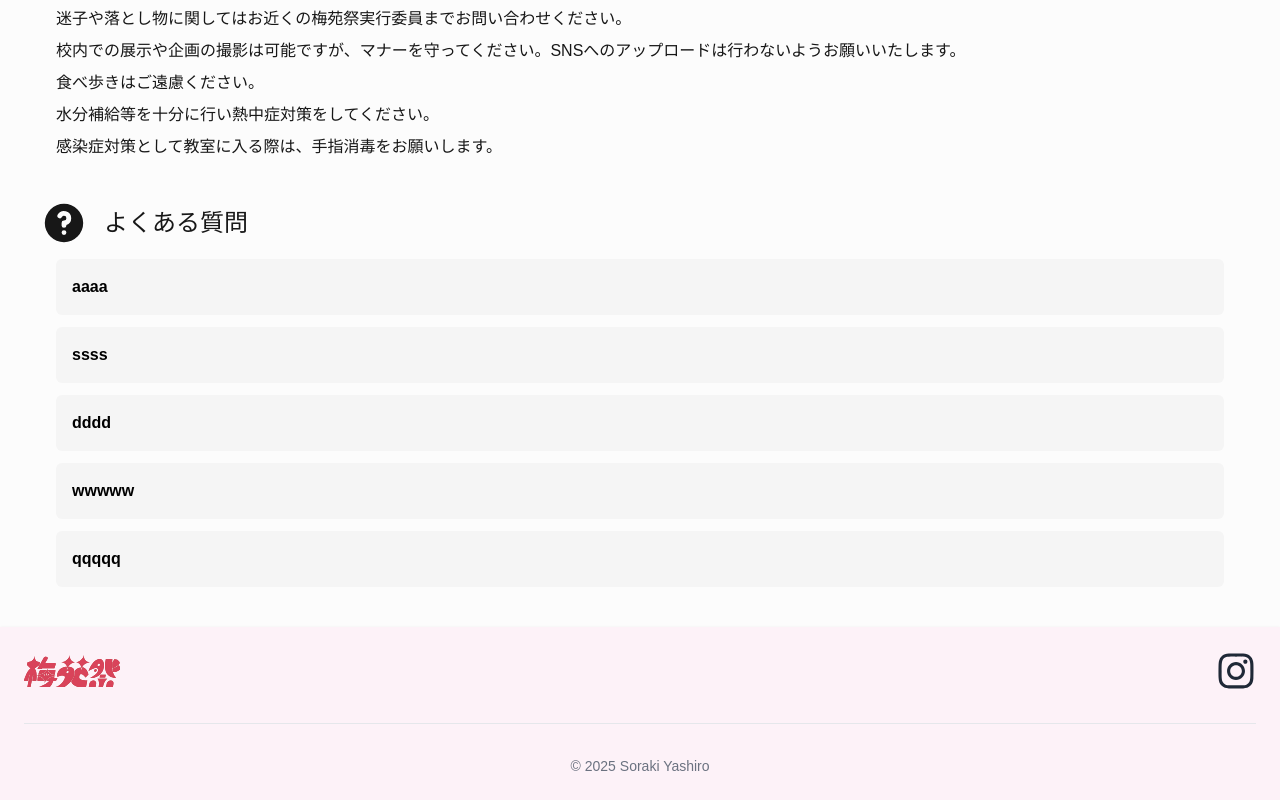
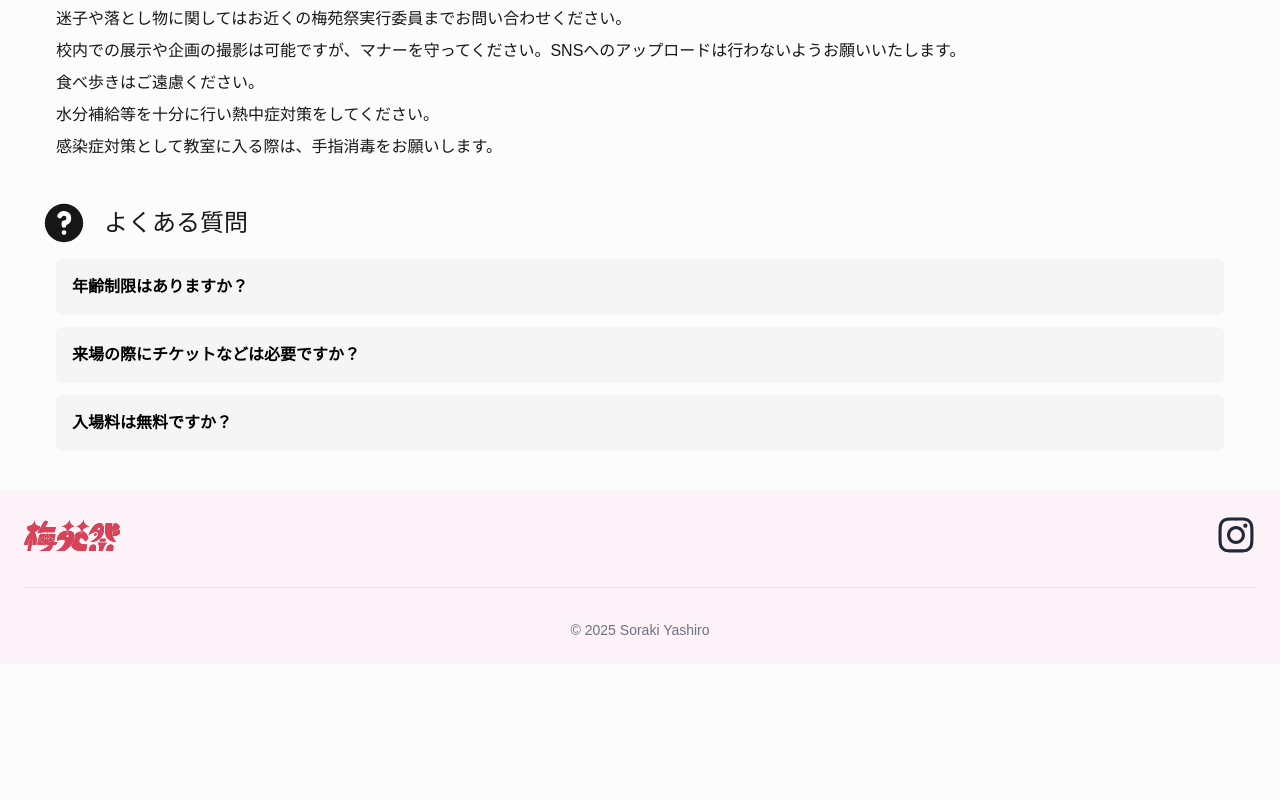
Before and after one commit to baiensai/2026, a Next.js app: page /info in a window 1280 px wide. Shown: the part 925-1725 px from the top of the page. After the commit the page ends 1589 px from the top, so only its background shows below. Built offline with nearby package versions, Linux system fonts and the light colour scheme.

Commit message:
infoのコンテンツをつっこんで完了した

```diff
--- a/app/info/page.js
+++ b/app/info/page.js
@@ -1,5 +1,22 @@
 import { HiExclamation, HiCalendar, HiMap, HiQuestionMarkCircle } from "react-icons/hi"
 import { Accordion, AccordionContent, AccordionPanel, accordionTheme, AccordionTitle, ThemeProvider } from "flowbite-react"
+
+const precautions = [
+  "上履きをご持参ください。",
+  "ごみは設置してあるゴミ箱に捨ててください。",
+  "迷子や落とし物に関してはお近くの梅苑祭実行委員までお問い合わせください。",
+  "校内での展示や企画の撮影は可能ですが、マナーを守ってください。SNSへのアップロードは行わないようお願いいたします。",
+  "食べ歩きはご遠慮ください。",
+  "水分補給等を十分に行い熱中症対策をしてください。",
+  "感染症対策として教室に入る際は、手指消毒をお願いします。"
+]
+
+const FAQ = [
+  { question: "年齢制限はありますか？", answer: "但し、高校生のパワーが漲る梅苑「祭」ですので、大きい声や音が鳴る企画もあります。母子室等は用意しておりませんので、小さなお子様などとの来場の際はくれぐれもご注意ください。" },
+  { question: "来場の際にチケットなどは必要ですか？", answer: "チケットの用意はいたしません。ご自由にご参加ください。" },
+  { question: "入場料は無料ですか？", answer: "入場料は無料です。販売されているグッズや食事を購入する際には現金が必要となりますので、梅苑祭を最大限に楽しみたい方はお財布のご用意を忘れずにお願いします。" },
+  // もうちょいありそうなのでTODO:
+]
 
 const AccordionTheme = {
   root: {
@@ -93,14 +110,9 @@ function Info() {
             <p className="text-2xl font-medium">注意事項</p>
           </div>
           <div className="pl-4 mt-2">
-            {/* TODO: mapで表示するようにしたい */}
-            <p className="text-base mb-2">上履きをご持参ください。</p>
-            <p className="text-base mb-2">ごみは設置してあるゴミ箱に捨ててください。</p>
-            <p className="text-base mb-2">迷子や落とし物に関してはお近くの梅苑祭実行委員までお問い合わせください。</p>
-            <p className="text-base mb-2">校内での展示や企画の撮影は可能ですが、マナーを守ってください。SNSへのアップロードは行わないようお願いいたします。</p>
-            <p className="text-base mb-2">食べ歩きはご遠慮ください。</p>
-            <p className="text-base mb-2">水分補給等を十分に行い熱中症対策をしてください。</p>
-            <p className="text-base mb-2">感染症対策として教室に入る際は、手指消毒をお願いします。</p>
+            {precautions.map((v, i) => (
+              <p className="text-base mb-2" key={i}>{v}</p>
+            ))}
           </div>
         </div>
 
@@ -112,12 +124,9 @@ function Info() {
           <div className="px-4">
             <ThemeProvider theme={{ accordion: AccordionTheme }} root={true}>
               <Accordion collapseAll className="mt-2">
-                {/* TODO: mapで厳選した内容を入れる */}
-                <AccordionItem question="aaaa" answer="kkkkk" />
-                <AccordionItem question="ssss" answer="hhhhh" />
-                <AccordionItem question="dddd" answer="44444" />
-                <AccordionItem question="wwwww" answer="rrrrr" />
-                <AccordionItem question="qqqqq" answer="bbbbb" />
+                {FAQ.map((v, i) => (
+                  <AccordionItem key={i} question={v.question} answer={v.answer} />
+                ))}
               </Accordion>
             </ThemeProvider>
           </div>
```
Also changed, not shown: .flowbite-react/class-list.json.
